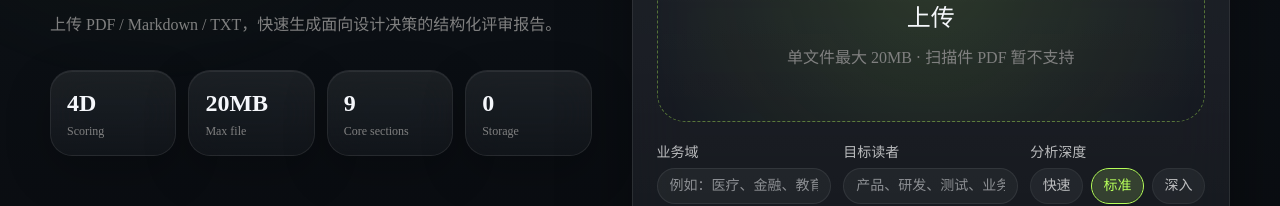
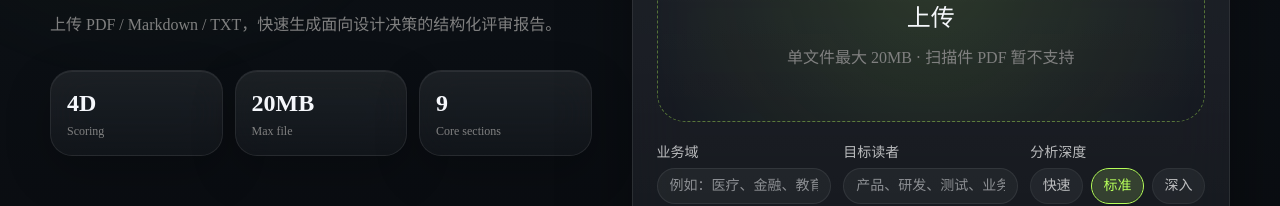
Before and after one commit to pl5211881/PRD-Requirements-Analysis, a Next.js app: page / in a window 1280 px wide. Shown: the part 419-625 px from the top of the page. Built offline with nearby package versions, Linux system fonts and the light colour scheme.

Commit message:
fix: remove static storage metric

```diff
--- a/src/app/page.tsx
+++ b/src/app/page.tsx
@@ -838,12 +838,11 @@ function UploadPanel({
           <p className="helix-muted mt-6 max-w-2xl text-base leading-[1.65]">
             上传 PDF / Markdown / TXT，快速生成面向设计决策的结构化评审报告。
           </p>
-          <div className="mt-8 grid grid-cols-2 gap-3 sm:grid-cols-4">
+          <div className="mt-8 grid grid-cols-1 gap-3 sm:grid-cols-3">
             {[
               ["4D", "Scoring"],
               [`${MAX_UPLOAD_MB}MB`, "Max file"],
               ["9", "Core sections"],
-              ["0", "Storage"],
             ].map(([value, label]) => (
               <div key={label} className="helix-panel-soft rounded-3xl p-4">
                 <p className="text-2xl font-semibold text-[color:var(--helix-text)]">
```
